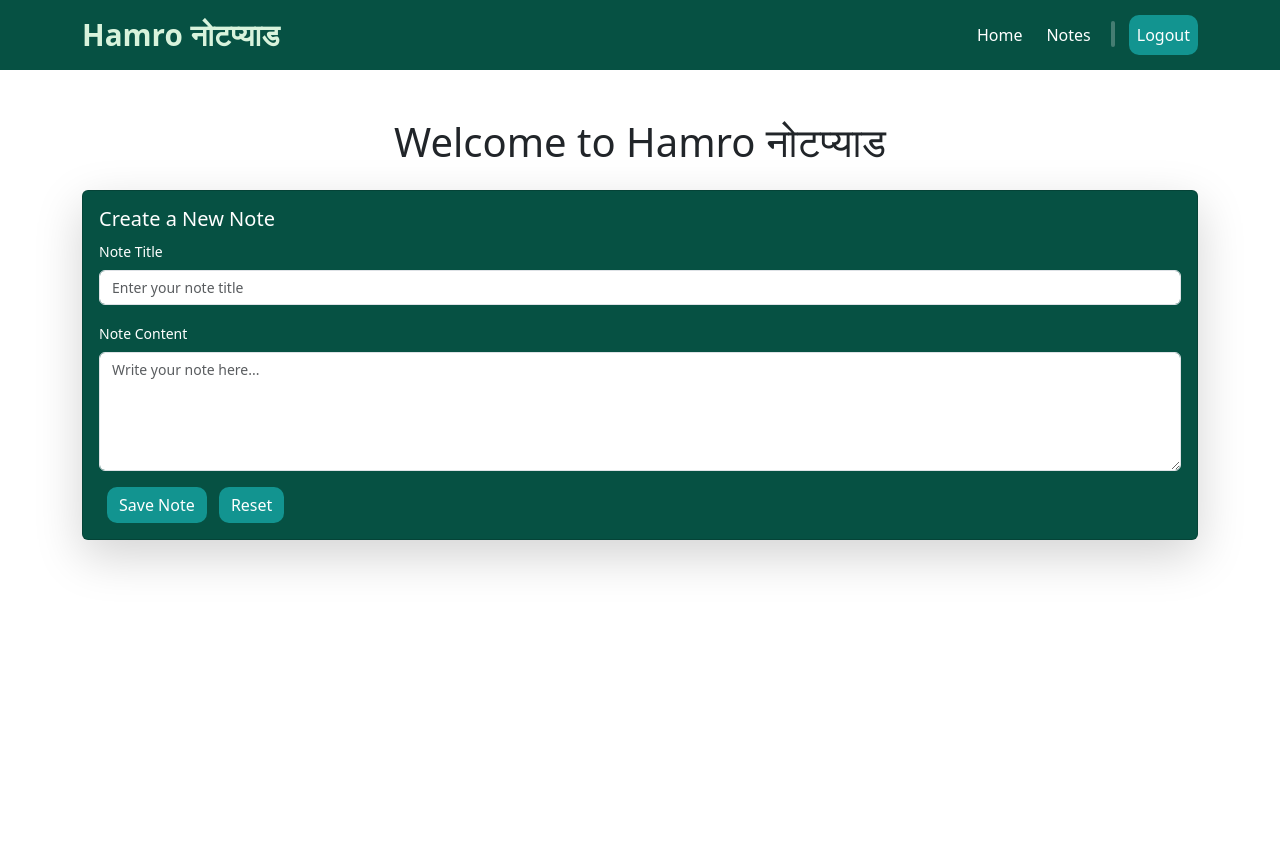
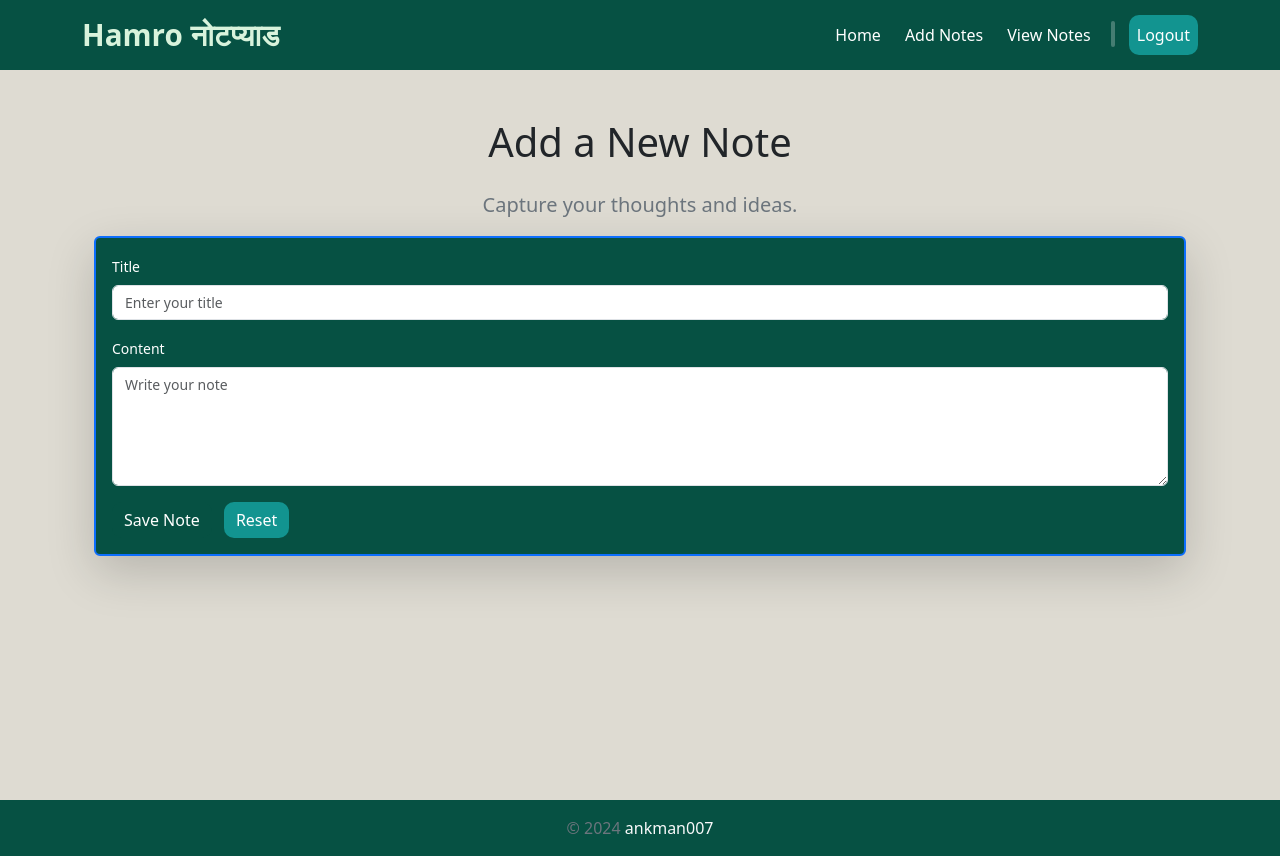
Before and after one commit to ankman007/hamro-notepad, a Flask app: page /add-notes in a window 1280 px wide. Before the commit the page ends 569 px from the top, so only its background shows below. Run offline with Flask 3, Linux system fonts and the light colour scheme; a user stored in the database is signed in.

Commit message:
Updated Homepage Layout

```diff
--- a/app/auth.py
+++ b/app/auth.py
@@ -1,10 +1,12 @@
 from flask import Blueprint, render_template, request, flash, redirect, url_for
 from werkzeug.security import generate_password_hash, check_password_hash
 from flask_login import login_user, login_required, logout_user, current_user
+from datetime import datetime
 from .models import User
 from . import db
 
 auth = Blueprint('auth', __name__)
+today = datetime.now()
 
 @auth.route('/login', methods=['GET', 'POST'])
 def login():
@@ -27,7 +29,7 @@ def login():
             else:
                 flash('User does not exit.', category='danger')
 
-    return render_template('login.html', title='Login', user=current_user)
+    return render_template('login.html', title='Login', user=current_user, date=today)
 
 @auth.route('/logout')
 @login_required
@@ -70,4 +72,4 @@ def sign_up():
             flash("Your account has been created successfully! Please log in.", category='success')
             return redirect(url_for('auth.login'))
 
-    return render_template('sign-up.html', title='Sign Up', user=current_user)
+    return render_template('sign-up.html', title='Sign Up', user=current_user, date=today)
--- a/app/static/css/index.css
+++ b/app/static/css/index.css
@@ -69,6 +69,16 @@
   border-radius: 5px;
 }
 
-.text-content{
+.text-content {
   color: white;
 }
+
+.content {
+  background-color: #dedbd2;
+  height: 100vh;
+  width: 100%;
+}
+
+.card:focus-within {
+  outline: none;
+}
--- a/app/templates/add_notes.html
+++ b/app/templates/add_notes.html
@@ -1,44 +1,49 @@
-{% extends "base.html" %} {% block title %}Add Notes: Hamro नोटप्याड{% endblock
-%} {% block content %}
+{% extends "base.html" %}
+
+{% block title %}Add Notes: Hamro नोटप्याड{% endblock %}
+
+{% block content %}
 <div class="container mt-5">
-  <h1 class="text-center mb-4">Welcome to Hamro नोटप्याड</h1>
+  <h1 class="text-center mb-4">Add a New Note</h1>
+  <p class="text-center text-secondary fs-5 fw-light">
+    Capture your thoughts and ideas.
+  </p>
 
-  <div class="card shadow-lg" style="background-color: #065143">
+  <div class="card border-primary shadow-lg" style="background-color: #065143; border: 2px solid white;">
     <div class="card-body">
-      <h5 class="card-title text-content" >Create a New Note</h5>
       <form method="POST">
         <div class="mb-3">
-          <label for="noteTitle" class="form-label text-content">Note Title</label>
+          <label for="noteTitle" class="form-label" style="color: white;">Title</label>
           <input
             type="text"
             class="form-control"
             id="noteTitle"
             name="noteTitle"
-            placeholder="Enter your note title"
+            placeholder="Enter your title"
           />
         </div>
         <div class="mb-3">
-          <label for="noteContent" class="form-label text-content">Note Content</label>
+          <label for="noteContent" class="form-label" style="color: white;">Content</label>
           <textarea
             class="form-control"
             id="noteContent"
             name="noteContent"
             rows="5"
-            placeholder="Write your note here..."
+            placeholder="Write your note"
           ></textarea>
         </div>
         <button
           type="submit"
-          class="btn btn-secondary"
+          class="btn btn-primary"
         >
           Save Note
         </button>
-        <button
-          type="submit"
+        <a
           class="btn btn-secondary"
+          href="{{ url_for('views.add_notes') }}"
         >
           Reset
-        </button>
+        </a>
       </form>
     </div>
   </div>
--- a/app/templates/base.html
+++ b/app/templates/base.html
@@ -10,9 +10,23 @@
       integrity="sha384-QWTKZyjpPEjISv5WaRU9OFeRpok6YctnYmDr5pNlyT2bRjXh0JMhjY6hW+ALEwIH"
       crossorigin="anonymous"
     />
-    <link rel="stylesheet" href="{{ url_for('static', filename='css/index.css') }}">
+    <link
+      href="https://cdn.jsdelivr.net/npm/bootstrap-icons/font/bootstrap-icons.css"
+      rel="stylesheet"
+    />
+
+    <link
+      rel="stylesheet"
+      href="{{ url_for('static', filename='css/index.css') }}"
+    />
+    <link
+      rel="icon"
+      href="{{ url_for('static', filename='images/favicon.png') }}"
+      type="image/png"
+    />
   </head>
   <body>
+    <div class="content">
       <nav class="navbar navbar-expand-lg navbar-light">
         <div class="container">
           <a class="navbar-brand" href="/">Hamro नोटप्याड</a>
@@ -34,21 +48,31 @@
                 <a class="nav-link btn me-2" id="home" href="/">Home</a>
               </li>
               <li class="nav-item">
-              <a class="nav-link btn me-2" id="notes" href="{{ url_for('views.add_notes') }}">Notes</a>
+                <a
+                  class="nav-link btn me-2"
+                  id="notes"
+                  href="{{ url_for('views.add_notes') }}"
+                  >Add Notes</a
+                >
+              </li>
+              <li class="nav-item">
+                <a
+                  class="nav-link btn me-2"
+                  id="notes"
+                  href="{{ url_for('views.view_notes') }}"
+                  >View Notes</a
+                >
               </li>
 
-            <!-- Divider -->
               <li class="nav-item d-flex align-items-center">
-              <div
-                class="vr d-none d-md-block divider"
-              ></div>
+                <div class="vr d-none d-lg-block divider"></div>
               </li>
 
               <li class="nav-item">
                 <a
                   class="nav-link btn btn-secondary"
                   id="logout"
-                href="{{ url_for('views.home') }}"
+                  href="{{ url_for('auth.logout') }}"
                   >Logout</a
                 >
               </li>
@@ -56,18 +80,23 @@
               {% else %}
 
               <li class="nav-item">
-              <a class="nav-link btn me-2" id="login" href="{{ url_for('auth.login') }}">Login</a>
+                <a
+                  class="nav-link btn me-2"
+                  id="login"
+                  href="{{ url_for('auth.login') }}"
+                  >Login</a
+                >
               </li>
 
-            <!-- Divider -->
               <li class="nav-item d-flex align-items-center">
-              <div
-                class="vr d-none d-md-block divider"
-              ></div>
+                <div class="vr d-none d-lg-block divider"></div>
               </li>
 
               <li class="nav-item">
-              <a class="nav-link btn btn-secondary" id="sign_up" href="{{ url_for('auth.sign_up') }}"
+                <a
+                  class="nav-link btn btn-secondary"
+                  id="sign_up"
+                  href="{{ url_for('auth.sign_up') }}"
                   >Sign Up</a
                 >
               </li>
@@ -79,7 +108,7 @@
 
       {% with messages = get_flashed_messages(with_categories=true) %} {% if
       messages %}
-    <div class="container mt-3">
+      <div class="container">
         {% for category, message in messages %}
         <div
           class="alert alert-{{ category }} alert-dismissible fade show"
@@ -95,7 +124,27 @@
         </div>
         {% endfor %}
       </div>
-    {% endif %} {% endwith %} {% block content %}{% endblock %}
+      {% endif %} {% endwith %}
+
+      <div class="container">{% block content %} {% endblock %}</div>
+    </div>
+
+    <footer
+      class="text-light text-center py-3 mt-auto"
+      style="background-color: #065143; color: #d8f3dc"
+    >
+      <div class="container">
+        <p class="mb-0 text-secondary fs-6 fw-light">
+          © {{ date.strftime('%Y') }}
+          <a
+            href="https://github.com/ankman007/hamro-notepad"
+            target="_blank"
+            class="text-decoration-none text-light"
+            >ankman007</a
+          >
+        </p>
+      </div>
+    </footer>
 
     <script
       src="https://cdn.jsdelivr.net/npm/bootstrap@5.3.3/dist/js/bootstrap.bundle.min.js"
@@ -103,7 +152,6 @@
       crossorigin="anonymous"
     ></script>
 
-    <!-- Custom JavaScript file -->
     <script
       type="text/javascript"
       src="{{ url_for('static', filename='index.js') }}"
--- a/app/views.py
+++ b/app/views.py
@@ -1,15 +1,21 @@
 from flask import Blueprint, render_template
 from flask_login import login_required, current_user
-
+from datetime import datetime
 
 views = Blueprint('views', __name__)
+today = datetime.now()
 
 @views.route('/')
 @login_required
 def home():
-    return render_template('home.html', title='Notes App', user=current_user)
+    return render_template('home.html', title='Notes App', user=current_user, date=today)
 
 @views.route('/add-notes')
 @login_required
 def add_notes():
-    return render_template('add_notes.html', title='Add Notes', user=current_user)
+    return render_template('add_notes.html', title='Add Notes', user=current_user, date=today)
+
+@views.route('/view-notes')
+@login_required
+def view_notes():
+    return render_template('view_notes.html', title='View Notes', user=current_user, date=today)
```
Also changed, not shown: app/templates/home.html (+16 -5 lines), app/templates/view_notes.html (added, +41 -0 lines), app/static/images/favicon.png (added). Lines whose indentation alone changed are shown as unchanged.
